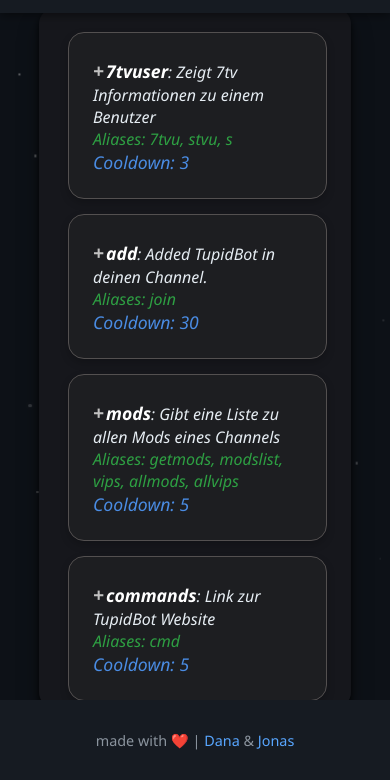
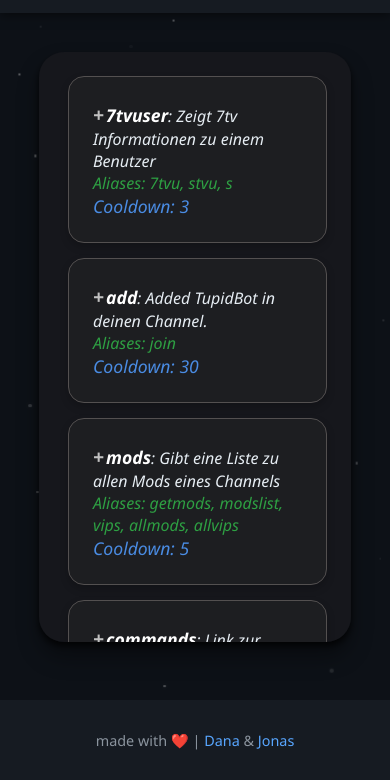
Before and after one commit to danahatdichlieb/TupidBot, a website: page website/commands.html in a window 390 px wide. Shown: the part 64-844 px from the top of the page. Drawn offline with Linux system fonts and the light colour scheme.

Commit message:
update website

```diff
--- a/website/css/commands.css
+++ b/website/css/commands.css
@@ -81,7 +81,7 @@
 
 #commands-list {
   background-color: #16171c;
-  border-radius: 16px;
+  border-radius: 25px;
   padding: 2rem;
   max-height: 700px;
   width: 40%;
@@ -94,7 +94,9 @@
 @media (max-width: 768px) {
   #commands-list {
     width: 80%;
+    height: 70%;
     padding: 1.5rem;
+    margin-top: 10px;
   }
 }
 
--- a/website/css/index.css
+++ b/website/css/index.css
@@ -89,7 +89,7 @@
     position: relative;
   }
   .flexbox-item {
-    margin-top: 5rem;
+    margin-top: 200px;
   }
   .info-grid {
     margin-bottom: 20px;
```
